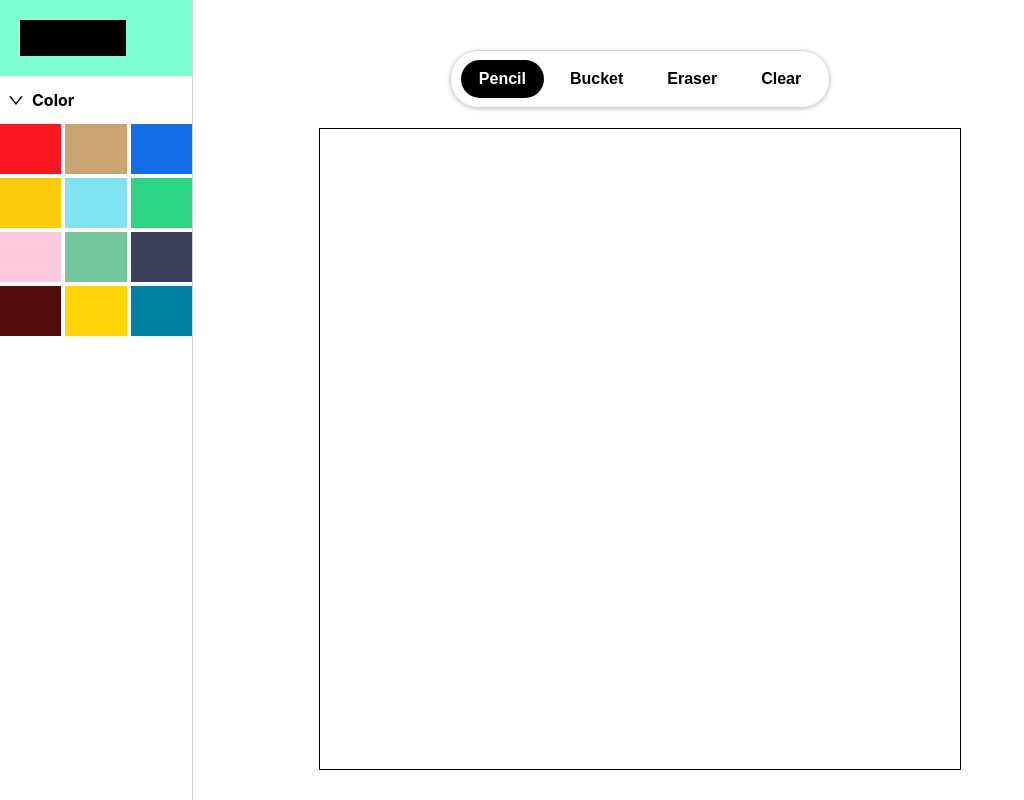
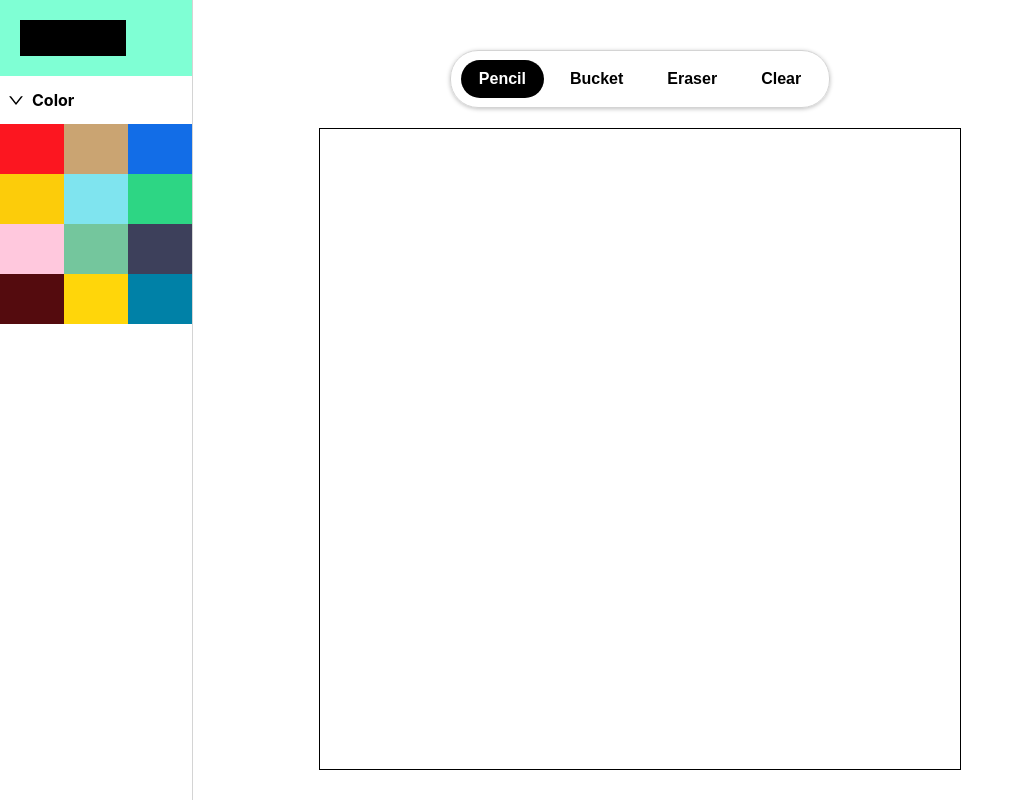
Before and after one commit to hwhong/pixasso, a React app: page / in a window 1280 px wide. Shown: the whole page, without its empty margins (0-1024 px from the left). Built offline with nearby package versions, Linux system fonts and the light colour scheme.

Commit message:
clean accordion

```diff
--- a/src/components/side-bar/side-bar.module.css
+++ b/src/components/side-bar/side-bar.module.css
@@ -29,28 +29,17 @@
   display: grid;
   grid-template-columns: repeat(auto-fill, minmax(50px, 1fr));
   grid-auto-rows: 50px;
-  grid-gap: 4px;
 }
 
-/* .colorBox {
-  display: flex;
-  flex-direction: column;
-  padding: 4px;
-  align-items: center;
-  justify-content: center;
-  font-family: "Josefin Sans";
-} */
-
-.colorBox {
-  width: 100%;
-  height: 50px;
+.color {
+  cursor: pointer;
 }
 
-.preview {
-  width: 50px;
-  height: 50px;
-  border-radius: 50%;
+.selected {
+  box-sizing: border-box;
+  border: 2px solid black;
 }
+
 
 :global(.ant-collapse-header) {
   font-weight: bold;
--- a/src/components/side-bar/side-bar.tsx
+++ b/src/components/side-bar/side-bar.tsx
@@ -2,10 +2,13 @@ import React from "react";
 import styles from "./side-bar.module.css";
 import { Collapse } from "antd";
 import { DEFAULT_COLORS } from "../../helper/colors";
-import { useDispatch } from "react-redux";
+import { useDispatch, useSelector } from "react-redux";
 import { setColor } from "../../actions/pixels";
+import classNames from "classnames";
+import { StateType } from "../../app/store";
 
 export function Sidebar() {
+  const color = useSelector((state: StateType) => state.pixel.color);
   const dispatch = useDispatch();
   const { Panel } = Collapse;
 
@@ -22,19 +25,14 @@ export function Sidebar() {
         <Panel header="Color" key="1" showArrow>
           <div className={styles.content}>
             {DEFAULT_COLORS.map((c) => (
-              // <div key={c} className={styles.colorBox}>
-              //   {c}
-              //   <div
-              //     style={{ backgroundColor: c }}
-              //     className={styles.preview}
-              //   />
-              // </div>
               <div
                 key={c}
                 style={{ backgroundColor: c }}
-                className={styles.colorBox}
+                className={classNames(styles.color, {
+                  [styles.selected]: c === color,
+                })}
                 onClick={() => dispatch(setColor(c))}
-              ></div>
+              />
             ))}
           </div>
         </Panel>
```
